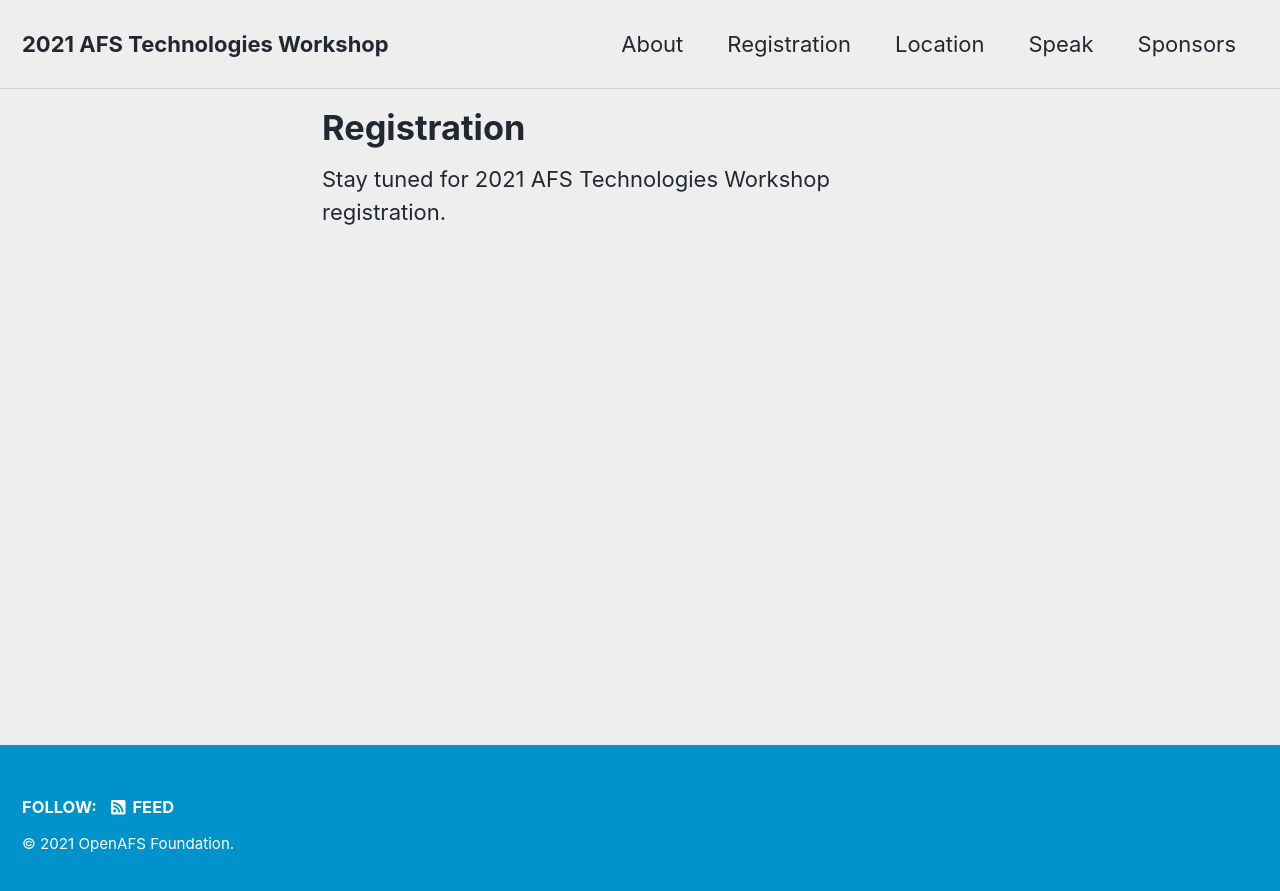
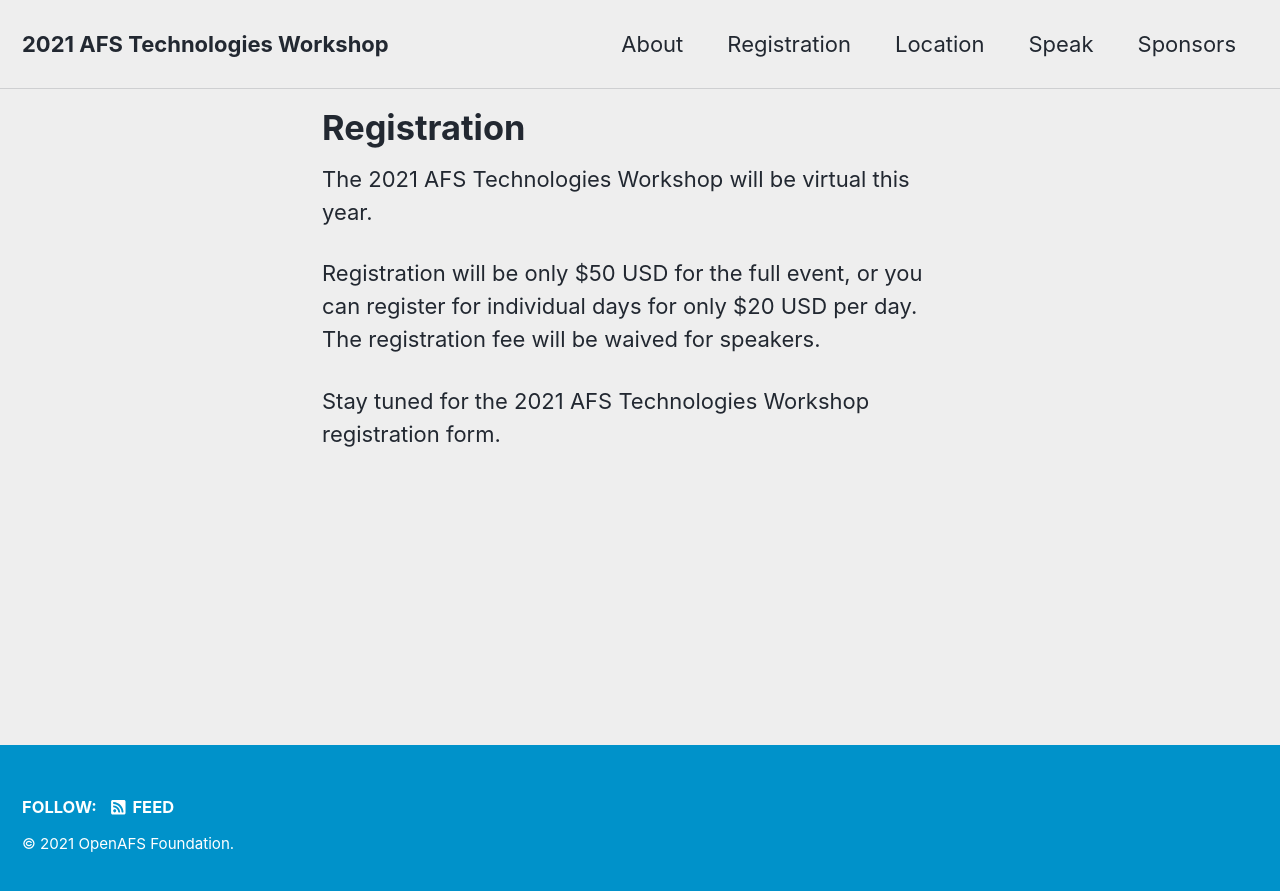
Before and after one commit to openafsfoundation/openafs-workshop.org, a Jekyll site: the page built from _pages/registration.md, in a window 1280 px wide. Shown: the top 891 px of the page. Built offline with Jekyll 4.4.1, drawn with Linux system fonts in a browser that asks for light colours; cached includes are drawn as plain includes; nearby versions of some CDN libraries.

Commit message:
Add registration costs

```diff
--- a/_pages/registration.md
+++ b/_pages/registration.md
@@ -4,4 +4,10 @@
 title: "Registration"
 ---
 
-Stay tuned for 2021 AFS Technologies Workshop registration.
+The 2021 AFS Technologies Workshop will be virtual this year.
+
+Registration will be only $50 USD for the full event, or you can register for
+individual days for only $20 USD per day.  The registration fee will be waived
+for speakers.
+
+Stay tuned for the 2021 AFS Technologies Workshop registration form.
```
